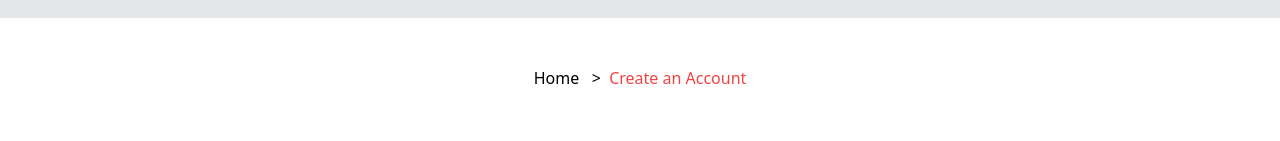
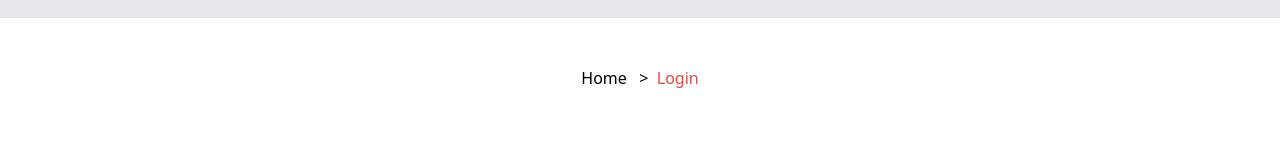
Before and after one commit to Devpatel8318/tatvasoft, a React (Create React App) app: page /login in a window 1280 px wide. Shown: the part 266-407 px from the top of the page. Built offline with nearby package versions, Linux system fonts and the light colour scheme.

Commit message:
made little changes

```diff
--- a/src/pages/login/LoginPage.jsx
+++ b/src/pages/login/LoginPage.jsx
@@ -40,7 +40,7 @@ function LoginPage() {
     <>
       <Header />
 
-      <div className="p-12 w-full flex justify-center"> Home &nbsp; {">"} &nbsp; <span className='text-red-500'>Create an Account</span></div>
+      <div className="p-12 w-full flex justify-center"> Home &nbsp; {">"} &nbsp; <span className='text-red-500'>Login</span></div>
       <div className='w-8/12 mx-auto text-center text-5xl mb-7'>
           <span className='text-gray-700 font-semibold '>Login or Create an Account</span>
       </div>
```
